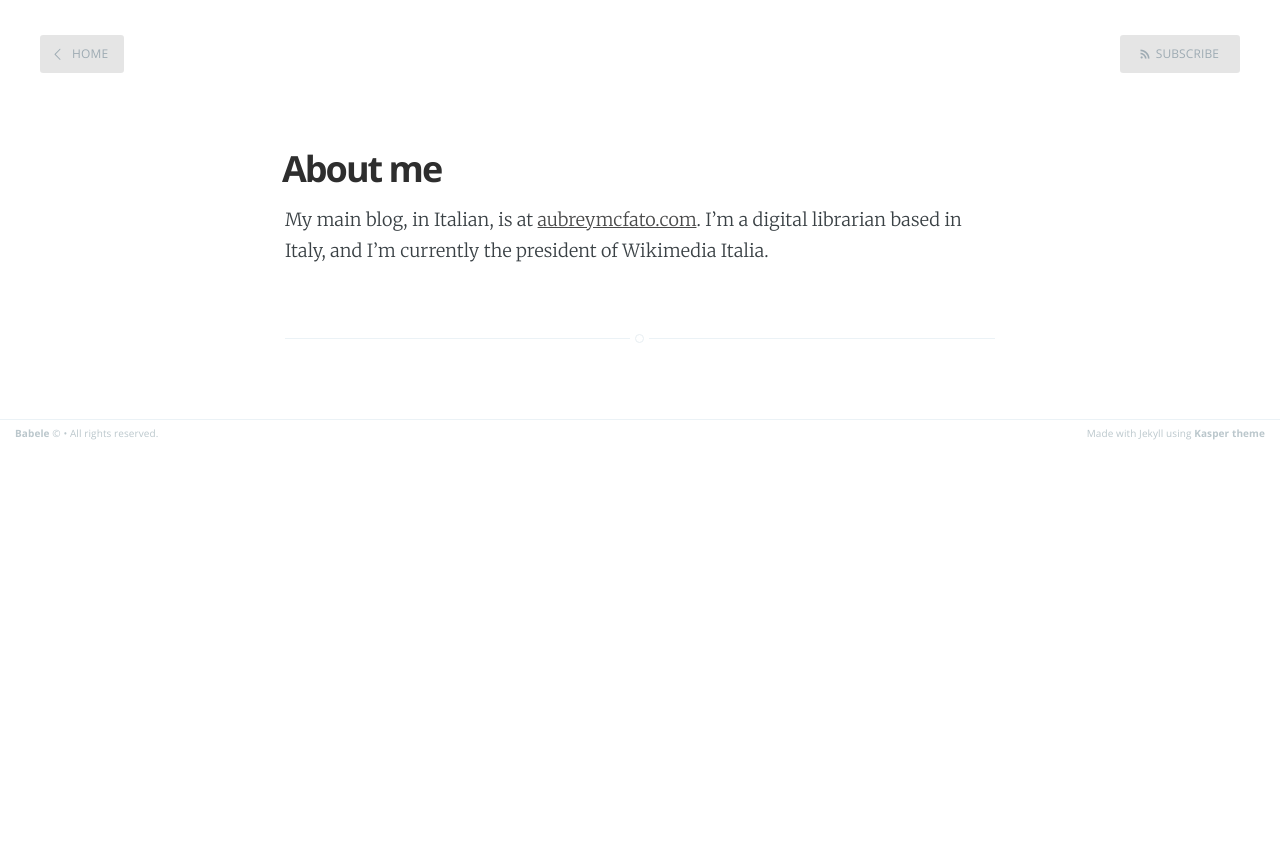
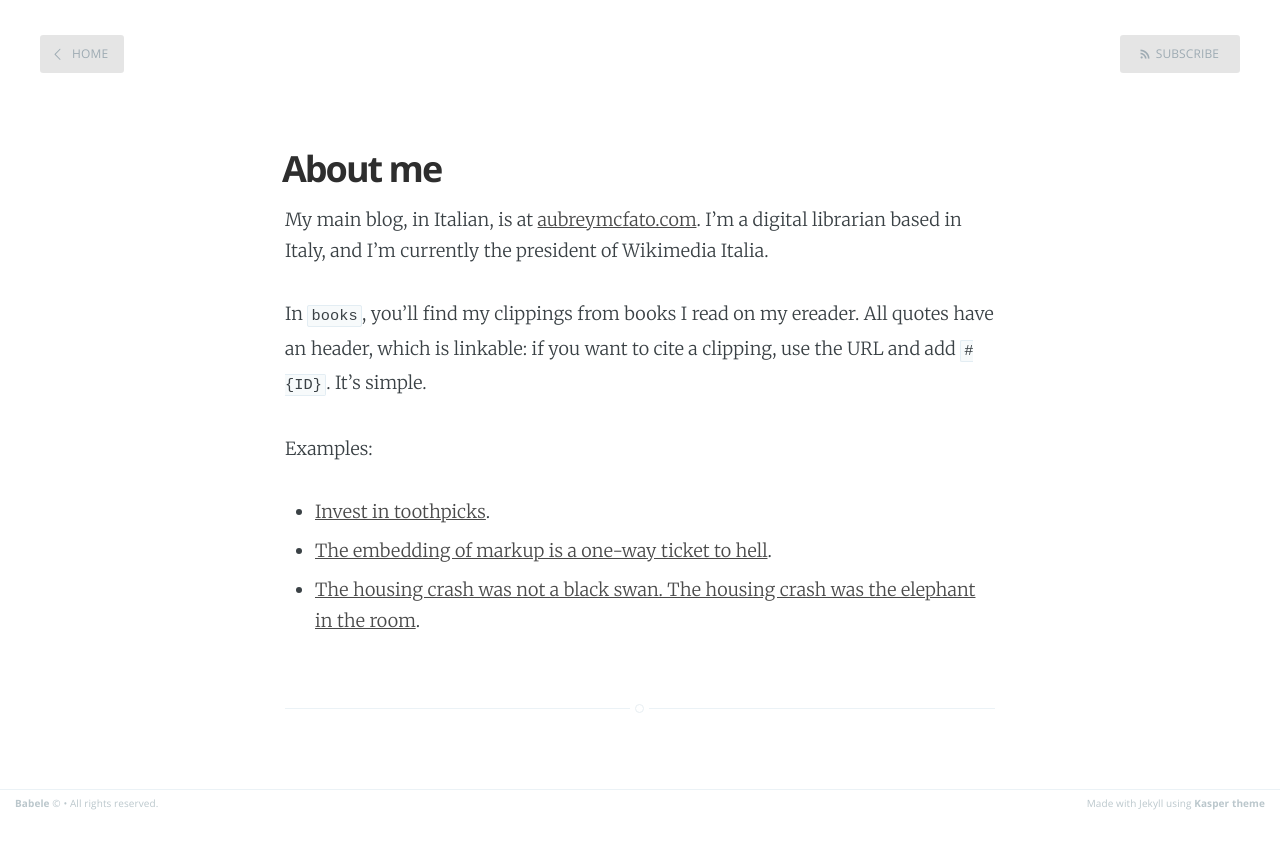
Before and after one commit to Aubreymcfato/aubreymcfato.github.io, a Jekyll site: the page built from about.md, in a window 1280 px wide. Shown: the top 849 px of the page. Built offline with Jekyll 4.4.1, drawn with Linux system fonts in a browser that asks for light colours; Markdown is read by kramdown in place of the engine named in the settings.

```diff
--- a/about.md
+++ b/about.md
@@ -5,3 +5,11 @@ title: About me
 
 My main blog, in Italian, is at [aubreymcfato.com](http://aubreymcfato.com).
 I'm a digital librarian based in Italy, and I'm currently the president of Wikimedia Italia.
+
+In `books`, you'll find my clippings from books I read on my ereader. All quotes have an header, which is linkable: if you want to cite a clipping, use the URL and add `#{ID}`. It's simple.
+
+Examples:
+
+* [Invest in toothpicks](http://babele.io/books/2015/08/01/raw-thought.html#8191-8204).
+* [The embedding of markup is a one-way ticket to hell](http://babele.io/books/2015/08/01/possiplex.html#2).
+* [The housing crash was not a black swan. The housing crash was the elephant in the room](http://babele.io/books/2015/07/31/signal-and-noise.html#397-98).
```
Also changed, not shown: _posts/prova.md (added, +20 -0 lines), _posts/2015-07-31-signal-and- noise.md (renamed from _posts/2015-07-31-signal and noise.md), _posts/2015-07-31-the-most- good-you-can-do.md (renamed from _posts/2015-07-31-the most good you can do.md), _posts/2015-08-01-open-access.md (renamed from _posts/2015-08-01-open access.md), _posts/2015-08-01-raw-thought.md (renamed from _posts/2015-08-01-raw thought.md).
